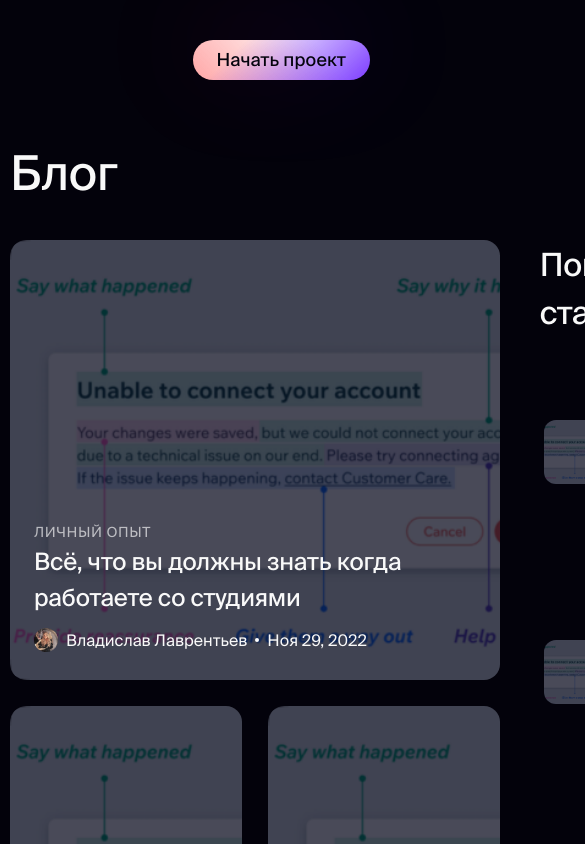
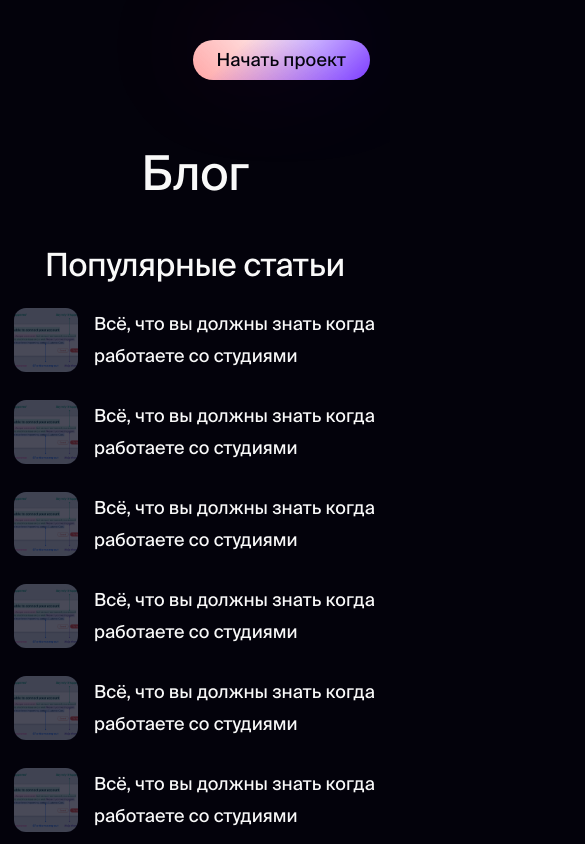
Before and after one commit to latttysh/0xhearts-corporative, a React (Create React App) app: page /blog in a window 390 px wide. Shown: the top 844 px of the page, 585 px wide, since content can reach past the window. Built offline with nearby package versions, Linux system fonts and the light colour scheme; some icons are missing.

Commit message:
Закончил адаптив основных элементов

```diff
--- a/src/Client/Components/WorkItem/WorkItem.module.scss
+++ b/src/Client/Components/WorkItem/WorkItem.module.scss
@@ -20,3 +20,16 @@
     color: #A7A7D1;
   }
 }
+
+
+@media (max-width: 720px ) {
+  .work {
+    width: 100%;
+    .img {
+      width: 100%;
+    }
+    .title {
+      width: 100%;
+    }
+  }
+}
--- a/src/Client/Pages/BlogPage/BlogPage.module.scss
+++ b/src/Client/Pages/BlogPage/BlogPage.module.scss
@@ -1,19 +1,19 @@
-.blog{
+.blog {
   margin-bottom: 64px;
-  .title{
+  .title {
     font-weight: 450;
     font-size: 48px;
     line-height: 56px;
     letter-spacing: -0.01em;
-    color: #F9F9F9;
+    color: #f9f9f9;
     margin-bottom: 40px;
   }
-  .block{
+  .block {
     display: flex;
     align-items: flex-start;
     justify-content: space-between;
     gap: 40px;
-    .news{
+    .news {
       flex: 65%;
       display: grid;
 
@@ -23,16 +23,16 @@
       gap: 26px;
       height: 100%;
     }
-    .popular{
-      &_title{
+    .popular {
+      &_title {
         font-weight: 450;
         font-size: 32px;
         line-height: 48px;
         letter-spacing: -0.01em;
-        color: #F9F9F9;
+        color: #f9f9f9;
         margin-bottom: 16px;
       }
-      .popular_block{
+      .popular_block {
         display: flex;
         align-items: flex-start;
         flex-direction: column;
@@ -41,3 +41,49 @@
     }
   }
 }
+
+@media (max-width: 1200px) {
+  .blog {
+
+    .block {
+      flex-direction: column-reverse;
+      .popular {
+        .popular_block {
+          flex-direction: row;
+          flex-wrap: wrap;
+          justify-content: space-between;
+        }
+      }
+    }
+  }
+}
+
+@media (max-width: 940px) {
+  .blog {
+    .title {
+      text-align: center;
+    }
+    .block {
+      .popular {
+        .popular_title {
+          text-align: center;
+        }
+        .popular_block {
+          align-items: center;
+          justify-content: center;
+        }
+      }
+    }
+  }
+}
+
+@media (max-width: 700px) {
+  .blog {
+    .block {
+      .news {
+        display: flex;
+        flex-direction: column;
+      }
+    }
+  }
+}
--- a/src/Client/Pages/ContactsPage/ContactsPage.module.scss
+++ b/src/Client/Pages/ContactsPage/ContactsPage.module.scss
@@ -43,3 +43,52 @@
     }
   }
 }
+
+@media (max-width: 980px) {
+  .contacts {
+    .title {
+      text-align: center;
+    }
+    .block {
+      width: 100%;
+      .item {
+        flex-direction: column;
+        text-align: center;
+        align-items: center;
+        .item_title {
+          margin-bottom: 30px;
+        }
+        .description {
+          width: 100%;
+        }
+      }
+    }
+  }
+}
+
+@media (max-width: 450px) {
+  .contacts {
+    .title {
+      font-size: 36px;
+    }
+    .block {
+      .item {
+        &_title {
+          font-size: 28px;
+        }
+        .description {
+          flex-wrap: nowrap;
+          display: flex;
+          flex-direction: column;
+          max-height: 100%;
+          span {
+            font-size: 24px;
+          }
+          .underline {
+            font-size: 24px;
+          }
+        }
+      }
+    }
+  }
+}
--- a/src/Client/Pages/PortfolioPage/PortfolioPage.module.scss
+++ b/src/Client/Pages/PortfolioPage/PortfolioPage.module.scss
@@ -58,3 +58,33 @@
     gap: 40px;
   }
 }
+
+@media (max-width: 400px ) {
+  .portfolio {
+    .block {
+      .buttons {
+        flex-direction: column;
+      }
+    }
+  }
+}
+
+@media (max-width: 890px ) {
+  .portfolio {
+    .block_service {
+      display: flex;
+      flex-direction: column !important;
+      flex-wrap: wrap;
+    }
+  }
+}
+
+@media (max-width: 1440px ) {
+  .portfolio {
+    .block {
+      .items {
+        justify-content: center;
+      }
+    }
+  }
+}
```
Also changed, not shown: src/Client/Components/PopularNewsItem/PopularNewsItem.module.scss (line endings or trailing spaces), src/Client/Components/WorkItem/WorkItem.tsx (line endings or trailing spaces).
